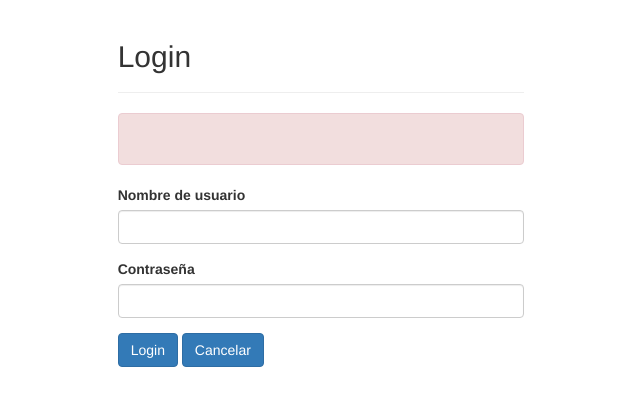
After one commit to dannyleandro/MISO4206_Nidoo_G7, a Django app: page /ingresar/ in a window 1280 px wide. The commit adds this page. Shown: the top 406 px of the page, without its empty margins (319-959 px from the left). Run offline with Django 3.2, Linux system fonts and the light colour scheme; some libraries are stand-ins or nearby versions.

Commit message:
Se agrega la parte de login y se mejora el index

```diff
--- a/src/api_rest/nidoo/api/admin.py
+++ b/src/api_rest/nidoo/api/admin.py
@@ -1,6 +1,10 @@
 # -*- coding: utf-8 -*-
 from __future__ import unicode_literals
-
+from api.models import Oferente, Usuario
 from django.contrib import admin
 
+
 # Register your models here.
+
+admin.site.register(Usuario)
+admin.site.register(Oferente)
--- /dev/null
+++ b/src/api_rest/nidoo/api/templates/api/login.html
@@ -0,0 +1,62 @@
+<!DOCTYPE html>
+<html lang="en">
+<head>
+    <meta charset="UTF-8">
+    <title>Login</title>
+    <link rel="stylesheet" href="https://maxcdn.bootstrapcdn.com/bootstrap/3.3.7/css/bootstrap.min.css" integrity="sha384-BVYiiSIFeK1dGmJRAkycuHAHRg32OmUcww7on3RYdg4Va+PmSTsz/K68vbdEjh4u" crossorigin="anonymous">
+    <script src="https://code.jquery.com/jquery-3.3.1.js" integrity="sha256-2Kok7MbOyxpgUVvAk/HJ2jigOSYS2auK4Pfzbm7uH60=" crossorigin="anonymous"></script>
+    <script>
+        function enviarForm()
+        {
+            $.ajax
+            ({
+                type:"POST",
+                url:"http://localhost:8000/login/",
+                data: JSON.stringify({username: $('#username').val(), password: $('#password').val()}),
+                contentType: "application/json; charset=utf-8;",
+                dataType: "json",
+                success: function (data)
+                {
+                    if(data.mensaje == "ok")
+                    {
+                        window.location = "http://localhost:8000"
+                    }
+                    else
+                    {
+                        $("#mensaje").text(data.mensaje);
+                    }
+                },
+                failure: function (errMsg)
+                {
+                    alert("Hubo un error");
+                }
+            });
+            return false;
+        }
+    </script>
+</head>
+<body>
+	<div class="row">
+		<div class="col-md-4 col-md-offset-4">
+			<div class="page-header">
+                <h2>Login</h2>
+            </div>
+            <div class="alert alert-danger">
+                <label id="mensaje"></label>
+            </div>
+			<form method="post" action="" onsubmit="enviarForm();">
+				<div class="form-group">
+					<label class="control-label" for="username">Nombre de usuario</label>
+					<input type="text" id="username" name="username" class="form-control">
+				</div>
+				<div class="form-group">
+					<label for="password">Contraseña</label>
+					<input type="password" name="password" id="password" class="form-control">
+				</div>
+				<button type="submit" class="btn btn-primary">Login</button>
+				<a href="http://localhost:8000" class="btn btn-primary">Cancelar</a>
+			</form>
+		</div>
+	</div>
+</body>
+</html>
--- a/src/api_rest/nidoo/api/urls.py
+++ b/src/api_rest/nidoo/api/urls.py
@@ -1,7 +1,14 @@
-from django.conf.urls import url, include
+from django.conf.urls import url
 from . import views
 
 urlpatterns = [
     url(r'^$', views.index, name='index'),
-
+    url(r'^ingresar/$', views.ingresar, name='ingresar'),
+    url(r'^login/$', views.login_view, name='login'),
+    # url(r'^logout/$', views.logout_view, name='logout'),
+    # url(r'^isLogged/$', views.is_logged_view, name='isLogged'),
+    # url(r'^usuario/(?P<userId>\d+)$', views.get_user_view, name='getUser'),
+    # url(r'^parqueadero/(?P<parqueaderoId>\d+)$', views.get_parqueadero, name='parqueadero'),
+    # url(r'^parqueadero/(?P<parqueaderoId>\d+)/reservar$', views.reservar_parqueadero, name='reservar_parqueadero'),
+    # url(r'^reservar/$', views.get_user_view, name='getUser'),
 ]
--- a/src/api_rest/nidoo/api/views.py
+++ b/src/api_rest/nidoo/api/views.py
@@ -1,10 +1,33 @@
 # -*- coding: utf-8 -*-
 from __future__ import unicode_literals
+
+import json
 from django.shortcuts import render
 from django.views.decorators.csrf import csrf_exempt
-
+from django.contrib.auth import authenticate, login, logout, update_session_auth_hash
+from django.http import HttpResponse, JsonResponse, HttpResponseRedirect, request
 # Create your views here.
 
 
 def index(request):
     return render(request, 'api/index.html')
+
+
+@csrf_exempt
+def ingresar(request):
+    return render(request, "api/login.html")
+
+
+@csrf_exempt
+def login_view(request):
+    if request.method == 'POST':
+        juser = json.loads(request.body)
+        username = juser['username']
+        password = juser['password']
+        user = authenticate(username=username, password=password)
+        if user is not None:
+            login(request, user)
+            mensaje = "ok"
+        else:
+            mensaje = "Nombre de usuario o clave no valido"
+    return JsonResponse({"mensaje": mensaje})
--- a/src/api_rest/nidoo/nidoo/settings.py
+++ b/src/api_rest/nidoo/nidoo/settings.py
@@ -98,7 +98,7 @@ DATABASES = {
     }
 }
 
-AUTH_USER_MODEL = 'api.User'
+AUTH_USER_MODEL = 'api.Usuario'
 # Password validation
 # https://docs.djangoproject.com/en/1.11/ref/settings/#auth-password-validators
 
```
Also changed, not shown: src/api_rest/nidoo/api/models.py (+4 -4 lines), src/api_rest/nidoo/api/templates/api/index.html (+9 -7 lines), src/api_rest/nidoo/api/migrations/0001_initial.py.
